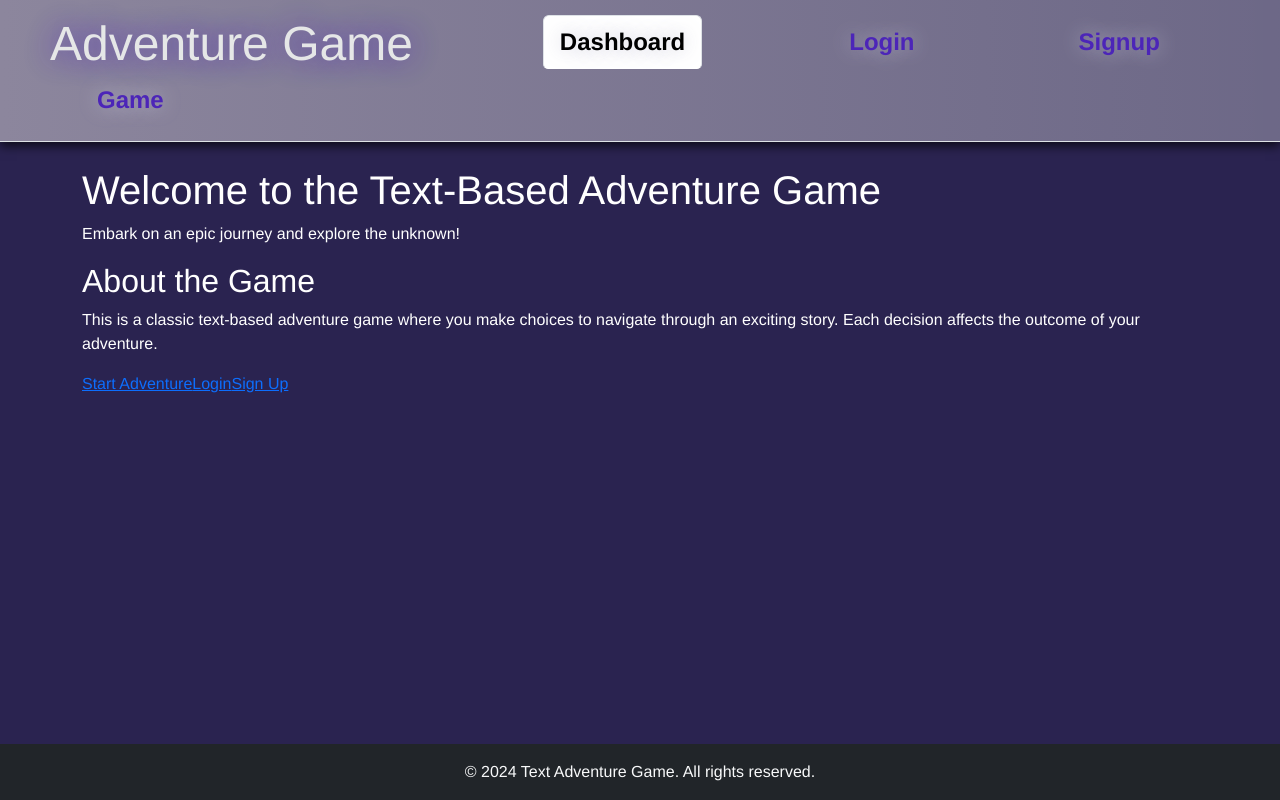
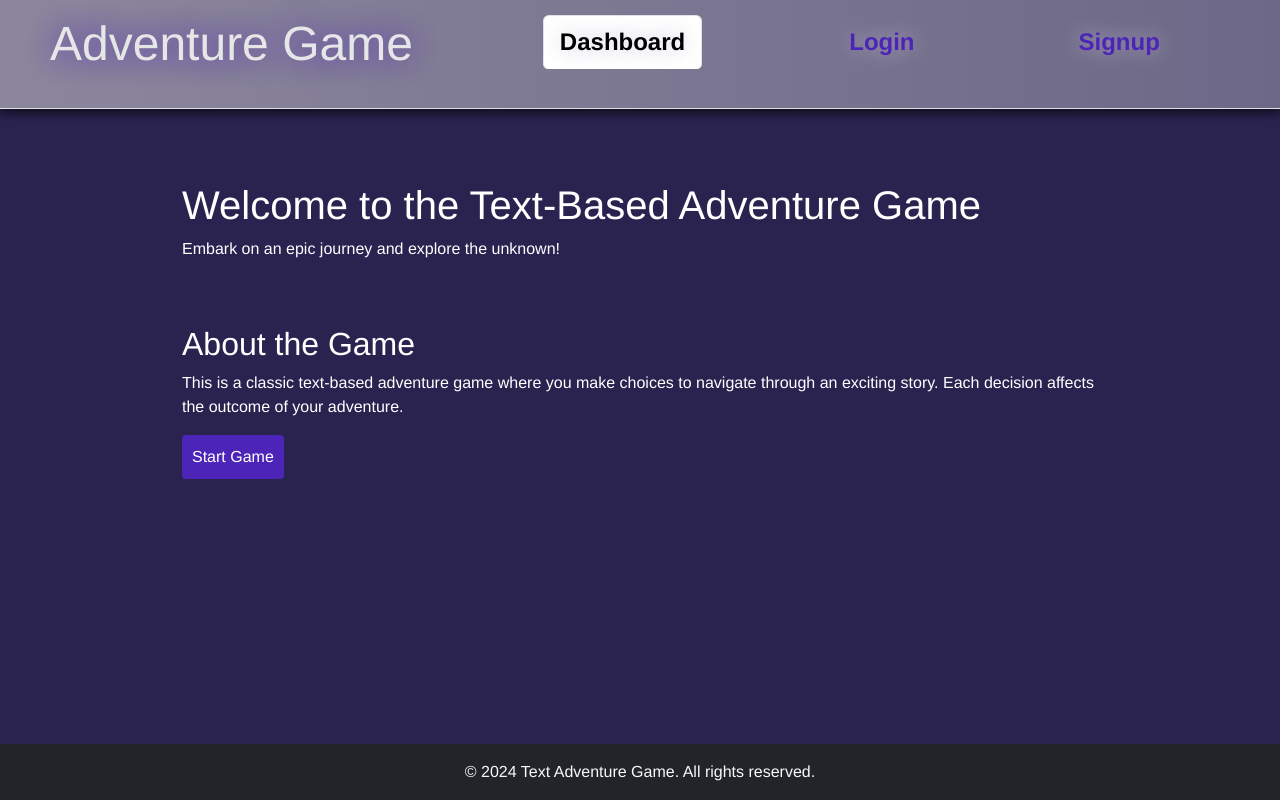
Before and after one commit to Flem-House-Dev/Text-Based-Adventure-Game, a React (Vite) app in the folder client/: page / in a window 1280 px wide. Built offline with nearby package versions, Linux system fonts and the light colour scheme.

Commit message:
Implemented start game button, styled Dashboard

```diff
--- a/client/src/components/Header/index.jsx
+++ b/client/src/components/Header/index.jsx
@@ -32,14 +32,6 @@ function Header() {
           Signup
         </Link>
       </li>
-      <li className="nav-item">
-        <Link
-          to="/game"
-          className={currentPage === '/game' ? 'nav-link active' : 'nav-link'}
-        >
-          Game
-        </Link>
-      </li>
     </ul>
     </>
   );
--- a/client/src/pages/Dashboard.jsx
+++ b/client/src/pages/Dashboard.jsx
@@ -1,30 +1,28 @@
 import { Link } from 'react-router-dom';
 
 export default function Dashboard() {
-
   return (
-    <div className="home-container">
+    <div className="dashboard">
+      <br></br><br></br>
       <header className="home-header">
         <h1>Welcome to the Text-Based Adventure Game</h1>
-        <p>Embark on an epic journey and explore the unknown!</p>
+        <p>Embark on an epic journey and explore the unknown!</p><br></br>
       </header>
 
       <main className="home-main">
         <section className="home-introduction">
+          <br></br>
           <h2>About the Game</h2>
           <p>
             This is a classic text-based adventure game where you make choices
             to navigate through an exciting story. Each decision affects the
             outcome of your adventure.
           </p>
-        </section>
-
-        <section className="home-actions">
-          <Link to="/game" className="home-button">Start Adventure</Link>
-          <Link to="/login" className="home-button">Login</Link>
-          <Link to="/signup" className="home-button">Sign Up</Link>
+          <Link to="/game">
+            <button className="start-game-button">Start Game</button>
+          </Link>
         </section>
       </main>
     </div>
   );
-};
+}
--- a/client/src/styles/styles.css
+++ b/client/src/styles/styles.css
@@ -18,7 +18,7 @@ body {
     font-size: 3rem;
     text-shadow: 0 0 30px var(--pur);
     animation: flicker 2s infinite;
-    margin: 0 50px 0 50px;
+    margin: 0 50px 20px 50px;
 }
 
 /* Navbar Styles */
@@ -53,3 +53,24 @@ body {
     50% { opacity: 0.6; }
     100% { opacity: 1; }
 }
+
+/* Dashboard */
+.dashboard {
+    padding: 0 100px 0 100px;
+}
+
+.start-game-button {
+    background-color: var(--pur);
+    color: white;
+    border: none;
+    padding: 10px;
+    font-size: 16px;
+    border-radius: 4px;
+    cursor: pointer;
+    text-align: center;
+}
+
+.start-game-button:hover {
+    background-color: #9ec6f0;
+    color: var(--pur);
+}
```
